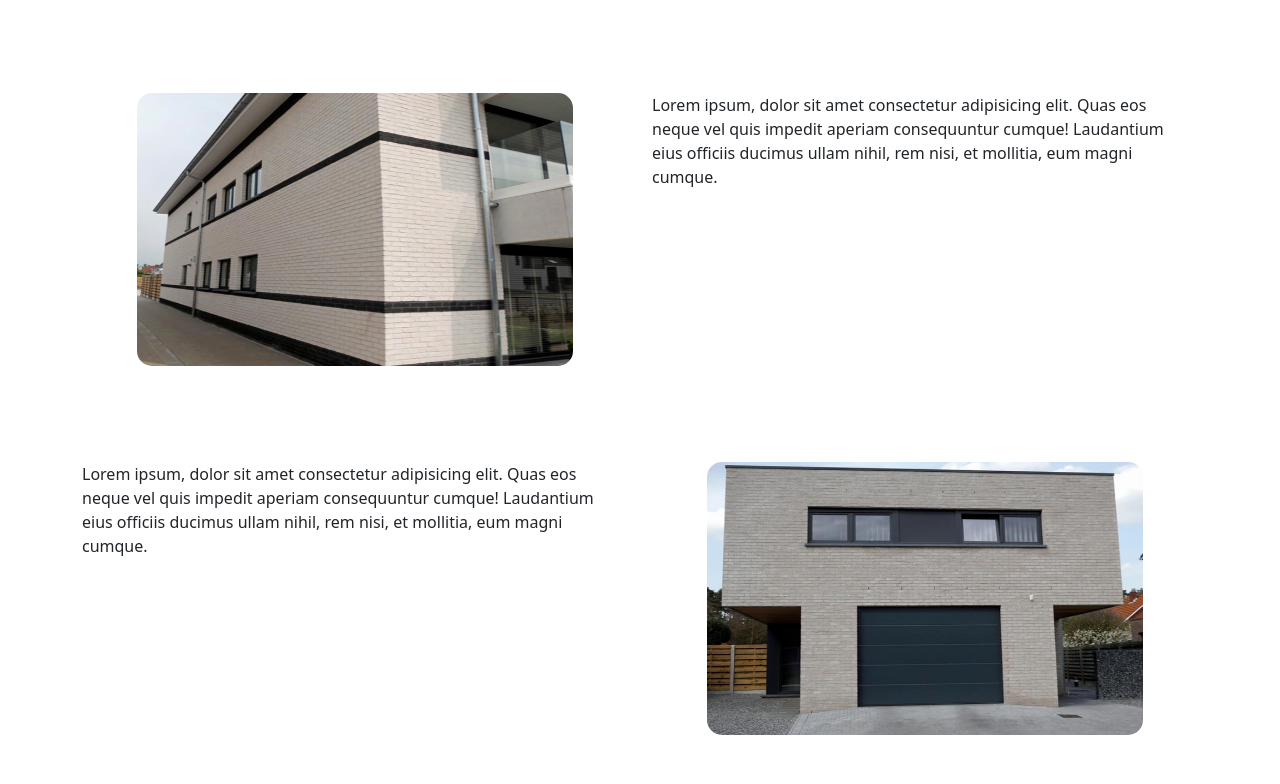
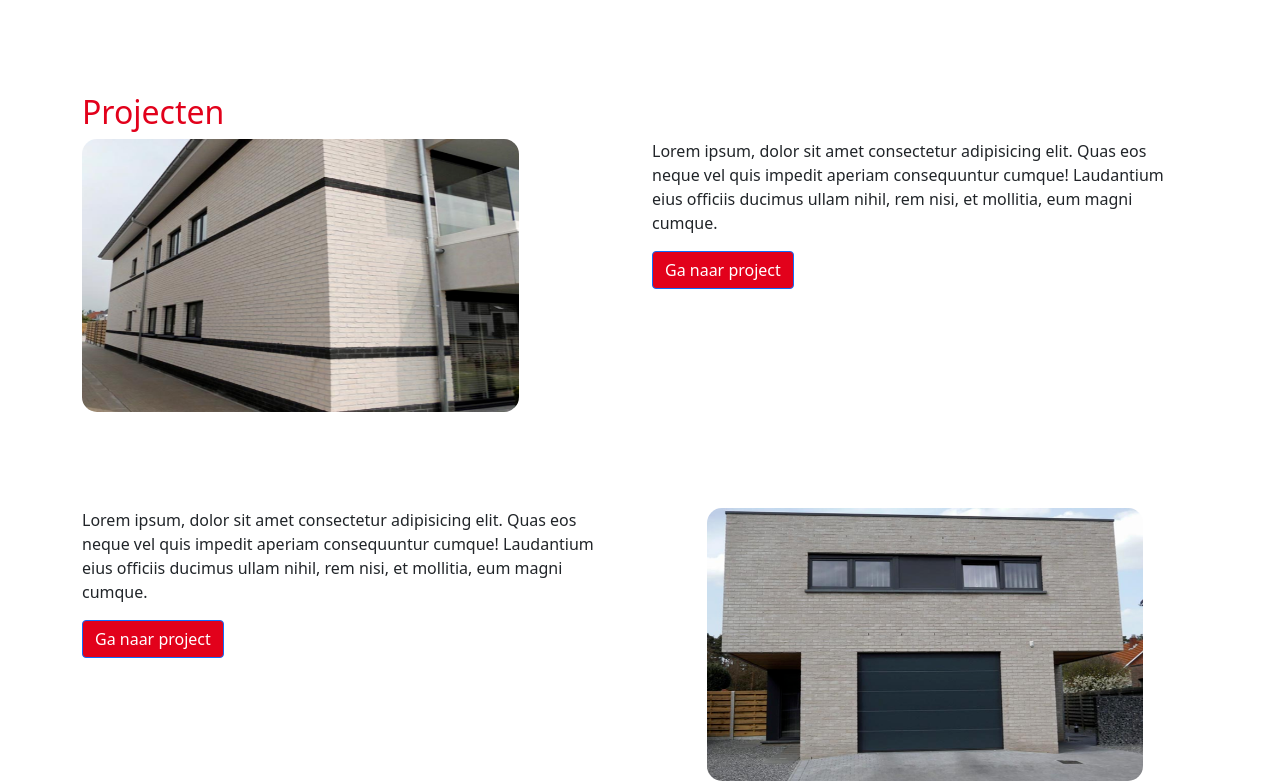
Before and after one commit to GillesLag/BDVoegwerken, a plain HTML site: page index.html in a window 1280 px wide. Shown: the part 851-1635 px from the top of the page. Drawn offline with nearby package versions, Linux system fonts and the light colour scheme.

Commit message:
headers rood en knoppen toegevoegd

```diff
--- a/css/style.css
+++ b/css/style.css
@@ -3,6 +3,10 @@ body {
     margin: auto;
     box-sizing: content-box;
 
+}
+
+h1, h2 {
+  color: rgba(226,1,27,255);
 }
 
 .custom-toggler.navbar-toggler {
--- a/index.html
+++ b/index.html
@@ -85,13 +85,19 @@
       <!--Projecten-->
       <div class="container mt-5">
         <!--project 1-->
+        <div class="row">
+          <div class="col">
+            <h2>Projecten</h2>
+          </div>
+        </div>
         <div class="row mb-5">
             <div class="col">
-              <a href="#"><img class="projecten mx-auto d-block" src="images/SliderHomePage/1.png" alt=""></a>
+              <a href="#"><img class="projecten" src="images/SliderHomePage/1.png" alt=""></a>
             </div>
             <div class="col ">
               <p>Lorem ipsum, dolor sit amet consectetur adipisicing elit. Quas eos neque vel quis impedit aperiam consequuntur cumque! Laudantium eius officiis ducimus ullam nihil, rem nisi, et mollitia, eum magni cumque.
               </p>
+              <a href="#" role="button" class="btn btn-primary">Ga naar project</a>
             </div>
         </div>
         <!--project 2-->
@@ -99,6 +105,7 @@
           <div class="col">
             <p>Lorem ipsum, dolor sit amet consectetur adipisicing elit. Quas eos neque vel quis impedit aperiam consequuntur cumque! Laudantium eius officiis ducimus ullam nihil, rem nisi, et mollitia, eum magni cumque.
             </p>
+            <a href="#" role="button" class="btn btn-primary">Ga naar project</a>
           </div>
           <div class="col">
             <a href="#"><img class="projecten mx-auto d-block" src="images/SliderHomePage/2.png" alt=""></a>
@@ -112,6 +119,7 @@
           <div class="col">
             <p>Lorem ipsum, dolor sit amet consectetur adipisicing elit. Quas eos neque vel quis impedit aperiam consequuntur cumque! Laudantium eius officiis ducimus ullam nihil, rem nisi, et mollitia, eum magni cumque.
             </p>
+            <a href="#" role="button" class="btn btn-primary">Ga naar project</a>
           </div>
         </div>
       </div>
```
